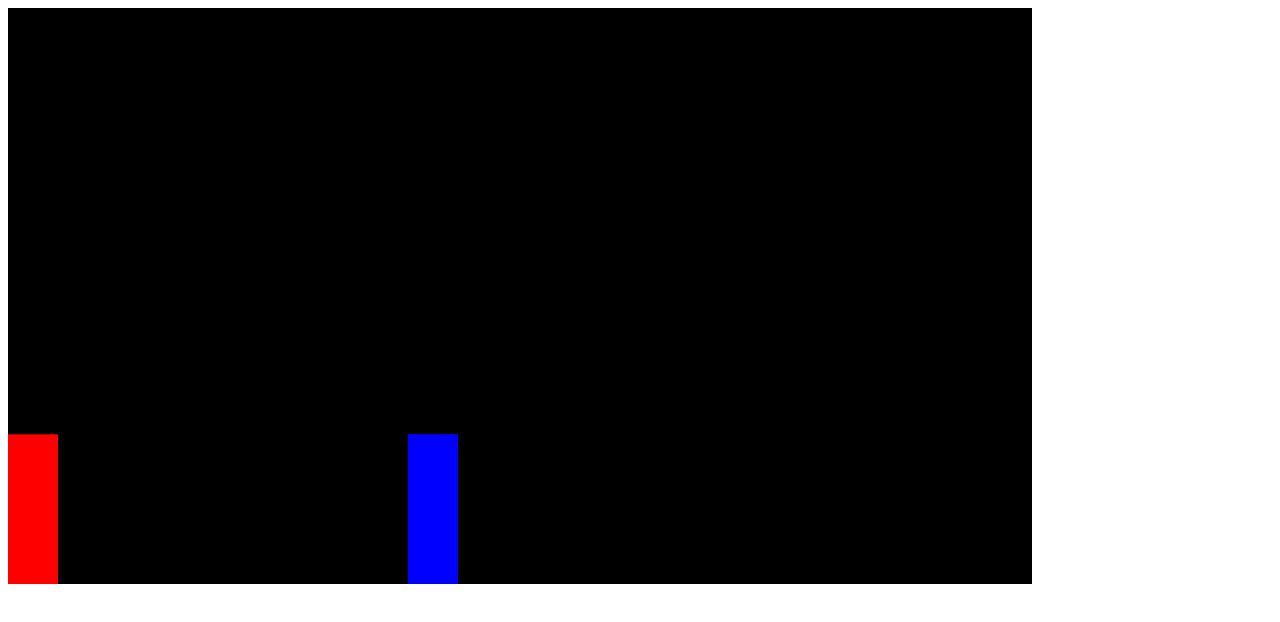
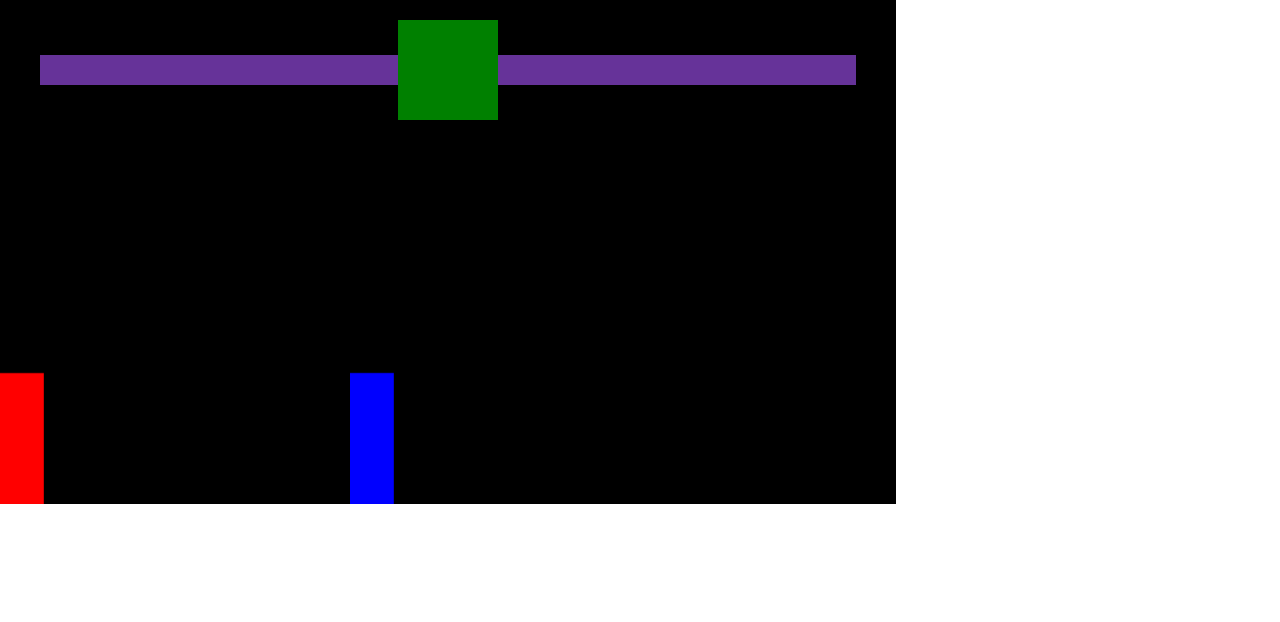
Before and after one commit to Lucacks/JS_games, a plain HTML site: page games/fighting-game/index.html in a window 1280 px wide. Drawn offline with Linux system fonts and the light colour scheme.

Commit message:
feat: add health hud and functionalities

```diff
--- a/games/fighting-game/index.html
+++ b/games/fighting-game/index.html
@@ -5,12 +5,24 @@
     <meta charset="UTF-8">
     <meta name="viewport" content="width=device-width, initial-scale=1.0">
     <title>Canva Fighter</title>
+    <link rel="stylesheet" href="sass/main.css">
 </head>
 
 <body>
-    <canvas></canvas>
+    <div class="hud-container">
+        <div class="healthbar-container">
+            <div class="healthbar player-health">
+                <div class="hp player-hp"></div>
+            </div>
+            <div class="timer"></div>
+            <div class="healthbar enemy-health">
+                <div class="hp enemy-hp"></div>
+            </div>
+        </div>
+        <canvas></canvas>
+    </div>
+
+    <script src="index.js"></script>
 </body>
 
 </html>
-
-<script src="index.js"></script>
--- a/games/fighting-game/index.js
+++ b/games/fighting-game/index.js
@@ -26,6 +26,7 @@ class Sprite {
         }
         this.color = color
         this.isAttacking
+        this.health = 100
     }
 
     draw() {
@@ -140,7 +141,8 @@ function animate() {
         rectangle2: enemy
     }) && player.isAttacking) {
         player.isAttacking = false
-        console.log('encostei')
+        enemy.health -= 20
+        document.querySelector('.enemy-hp').style.width = enemy.health + '%'
     }
 
     if (rectangularCollision({
@@ -148,7 +150,8 @@ function animate() {
         rectangle2: player
     }) && enemy.isAttacking) {
         enemy.isAttacking = false
-        console.log('inimigo atacou')
+        player.health -= 20
+        document.querySelector('.player-hp').style.width = player.health + '%'
     }
 }
 
--- /dev/null
+++ b/games/fighting-game/sass/_global.scss
@@ -0,0 +1,115 @@
+*,
+*:before,
+*:after {
+  box-sizing: border-box;
+}
+
+html,
+body,
+div,
+span,
+object,
+iframe,
+figure,
+h1,
+h2,
+h3,
+h4,
+h5,
+h6,
+p,
+blockquote,
+pre,
+a,
+code,
+em,
+img,
+small,
+strike,
+strong,
+sub,
+sup,
+tt,
+b,
+u,
+i,
+ol,
+ul,
+li,
+fieldset,
+form,
+label,
+table,
+caption,
+tbody,
+tfoot,
+thead,
+tr,
+th,
+td,
+main,
+canvas,
+embed,
+footer,
+header,
+nav,
+section,
+video {
+  margin: 0;
+  padding: 0;
+  border: 0;
+  font-size: 100%;
+  font: inherit;
+  font-family: "Noto Sans", sans-serif;
+  vertical-align: baseline;
+  text-rendering: optimizeLegibility;
+  -webkit-font-smoothing: antialiased;
+  text-size-adjust: none;
+  text-decoration: none;
+  color: inherit;
+}
+
+a:visited {
+  text-decoration: none;
+  color: inherit;
+}
+
+footer,
+header,
+nav,
+section,
+main {
+  display: block;
+}
+
+body {
+  line-height: 1;
+}
+
+ol,
+ul {
+  list-style: none;
+}
+
+blockquote,
+q {
+  quotes: none;
+}
+
+blockquote:before,
+blockquote:after,
+q:before,
+q:after {
+  content: '';
+  content: none;
+}
+
+table {
+  border-collapse: collapse;
+  border-spacing: 0;
+}
+
+input {
+  -webkit-appearance: none;
+  border-radius: 0;
+}
--- /dev/null
+++ b/games/fighting-game/sass/_style.scss
@@ -0,0 +1,43 @@
+.hud-container {
+    position: relative;
+    display: inline-block;
+
+    .healthbar-container {
+        position: absolute;
+        display: flex;
+        align-items: center;
+        width: 100%;
+        padding: 20px 40px;
+
+        .healthbar {
+            position: relative;
+            width: 100%;
+            height: 30px;
+            background-color: yellow;
+
+            .hp {
+                position: absolute;
+                width: 100%;
+                height: 30px;
+                background-color: rebeccapurple;
+
+                &.player-hp {
+                    right: 0;
+                    left: auto;
+                }
+            }
+        }
+
+        .timer {
+            flex-shrink: 0;
+            width: 100px;
+            height: 100px;
+            background-color: green;
+        }
+    }
+
+    canvas {
+        width: 70vw;
+        height: auto;
+    }
+}
--- /dev/null
+++ b/games/fighting-game/sass/main.scss
@@ -0,0 +1,2 @@
+@import 'global';
+@import 'style';
```
Also changed, not shown: games/fighting-game/sass/main.css (added), 1 other file.
